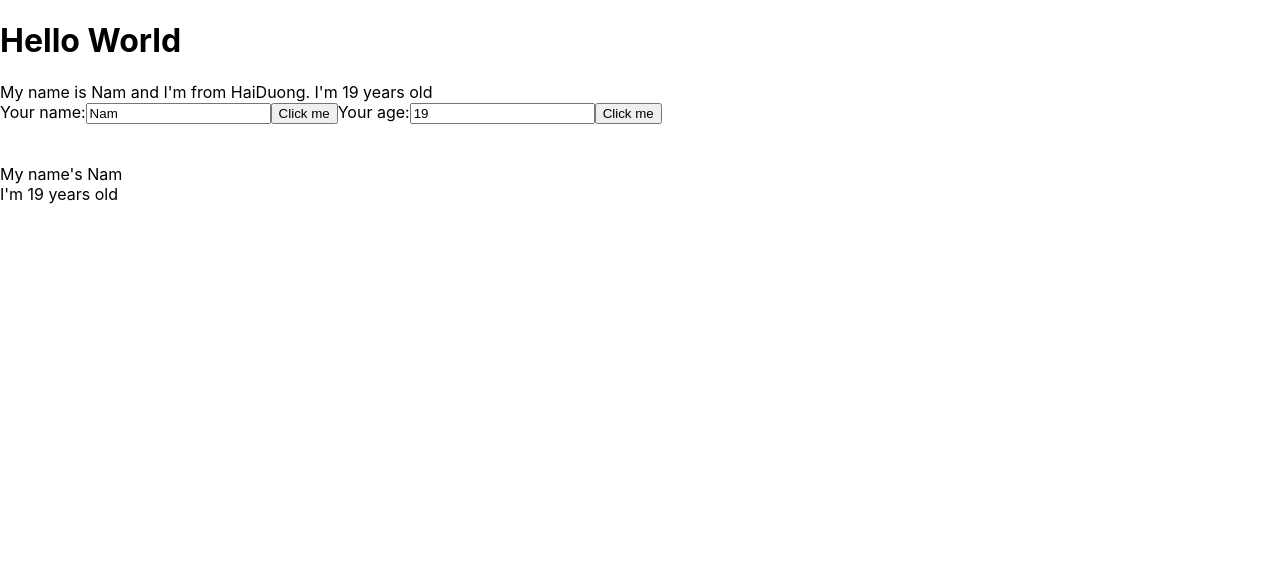
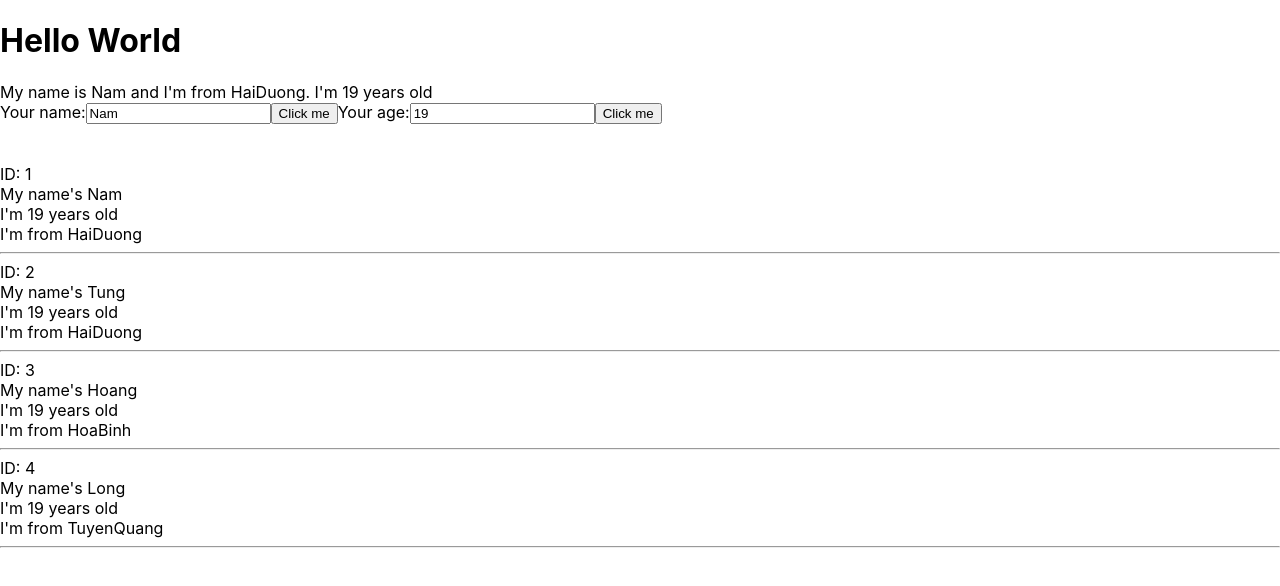
Before and after one commit to TgNam/learn-reactjs, a React (Create React App) app: page / in a window 1280 px wide. Shown: the top 586 px of the page. Built offline with nearby package versions, Linux system fonts and the light colour scheme.

Commit message:
video 24

```diff
--- a/src/components/DisplayInfo.js
+++ b/src/components/DisplayInfo.js
@@ -1,14 +1,24 @@
 import React from "react";
 
-class DisplayInfor extends React.Component{
+class DisplayInfor extends React.Component {
     render() {
-        console.log(this.props)
-        const {name,age} =this.props
-        return(
-        <div>
-            <div>My name's {name}</div>
-            <div>I'm {age} years old</div>
-        </div>
+        // console.log(this.props)
+        const { listArr } = this.props
+        return (
+            <div>
+                {listArr.map((item) => {
+                    return (
+                        <div key={item.id}>
+                            <div>ID: {item.id}</div>
+                            <div>My name's {item.name}</div>
+                            <div>I'm {item.age} years old</div>
+                            <div>I'm from {item.address}</div>
+                            <hr />
+                        </div>
+                    )
+                })}
+
+            </div>
         )
     }
 }
--- a/src/components/MyConponent.js
+++ b/src/components/MyConponent.js
@@ -2,15 +2,21 @@ import React from 'react'
 import UserInfo from './UserInfo'
 import DisplayInfor from './DisplayInfo';
 class MyConponent extends React.Component {
+    state = {
+        listArr: [
+            { id: 1, name: "Nam", age: 19, address: "HaiDuong" },
+            { id: 2, name: "Tung", age: 19, address: "HaiDuong" },
+            { id: 3, name: "Hoang", age: 19, address: "HoaBinh" },
+            { id: 4, name: "Long", age: 19, address: "TuyenQuang" }
+        ]
+    }
     //JSX
     render() {
-        const myAge = 19;
-        const myInfo = ["a","b","c","d"]
         return (
             <div>
                 <UserInfo />
-                <br/><br/>
-                <DisplayInfor name='Nam' age={myAge} myInfor = {myInfo}/>
+                <br /><br />
+                <DisplayInfor listArr={this.state.listArr} />
             </div>
         );
     }
```
